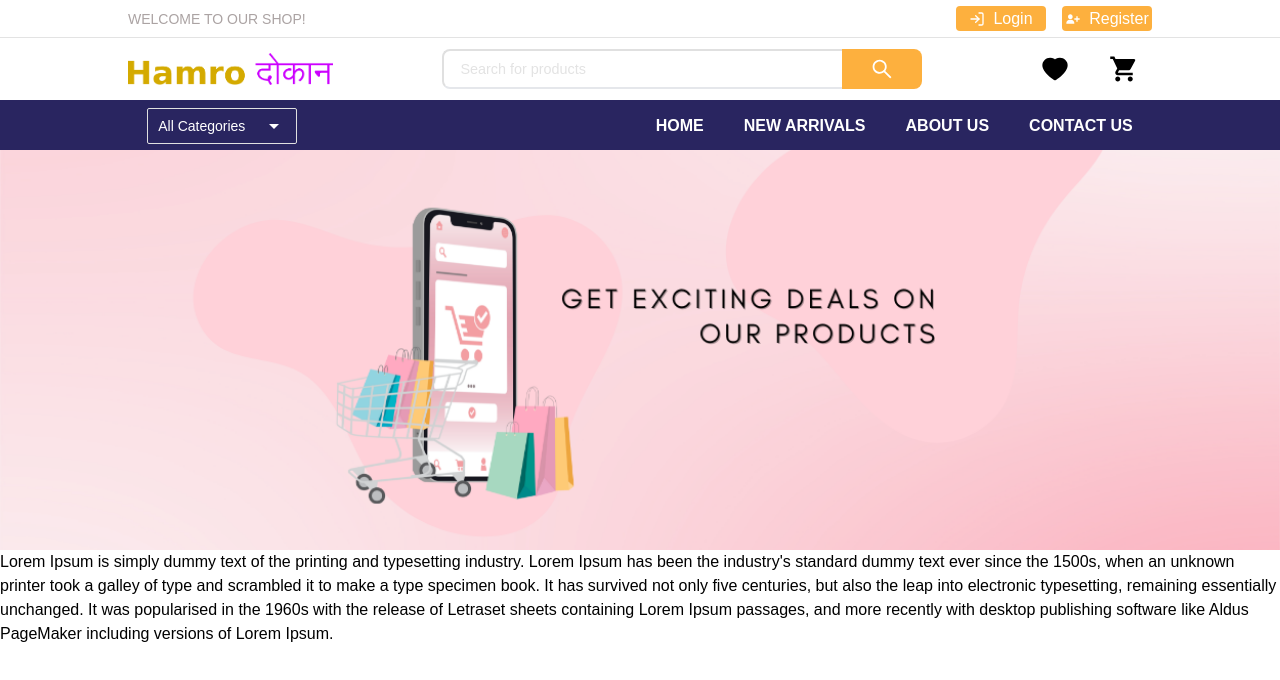
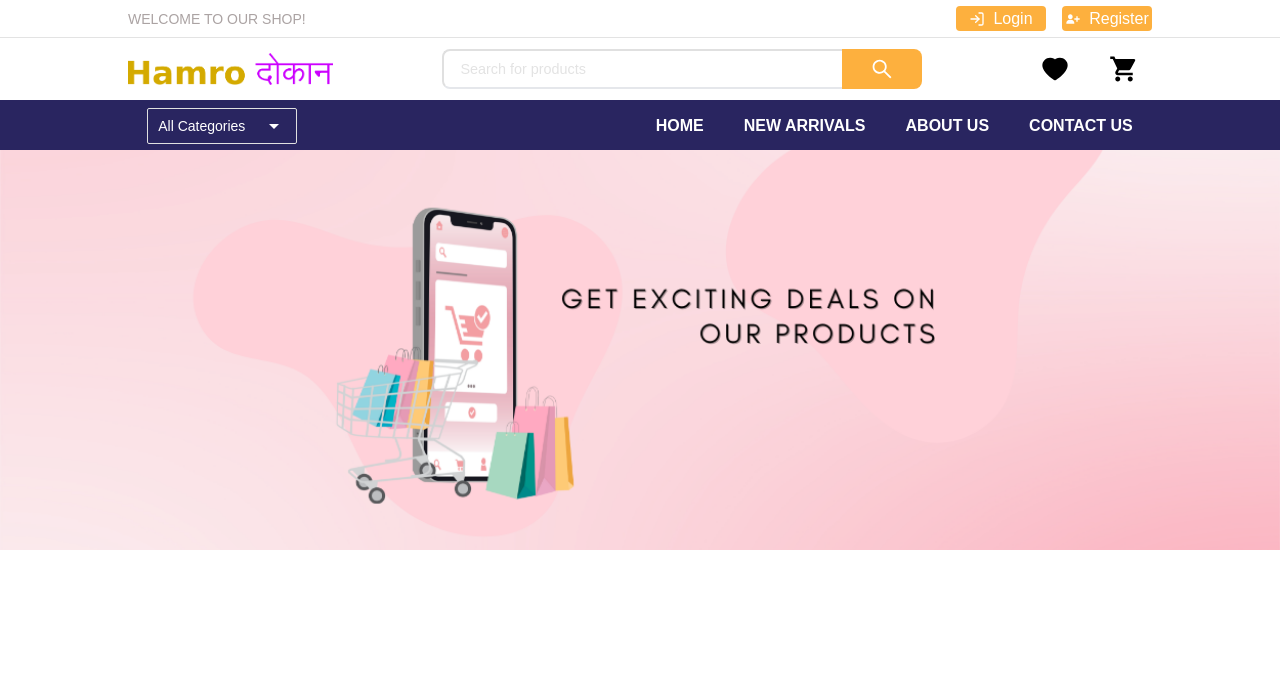
Before and after one commit to imprasanna/e-commerce, a React (Create React App) app in the folder client/: page / in a window 1280 px wide. Shown: the top 680 px of the page. Built offline with nearby package versions, Linux system fonts and the light colour scheme; a web font is replaced by a local one.

Commit message:
Dummy text removed

```diff
--- a/client/src/pages/Home.js
+++ b/client/src/pages/Home.js
@@ -33,17 +33,7 @@
         <Nav3 />
         <div className="body-wrapper">
           <div className={dark === true ? "dark-banner" : "banner"}></div>
-          <div>
-            Lorem Ipsum is simply dummy text of the printing and typesetting
-            industry. Lorem Ipsum has been the industry's standard dummy text
-            ever since the 1500s, when an unknown printer took a galley of type
-            and scrambled it to make a type specimen book. It has survived not
-            only five centuries, but also the leap into electronic typesetting,
-            remaining essentially unchanged. It was popularised in the 1960s
-            with the release of Letraset sheets containing Lorem Ipsum passages,
-            and more recently with desktop publishing software like Aldus
-            PageMaker including versions of Lorem Ipsum.
-          </div>
+          <div></div>
         </div>
       </div>
     </>
```
